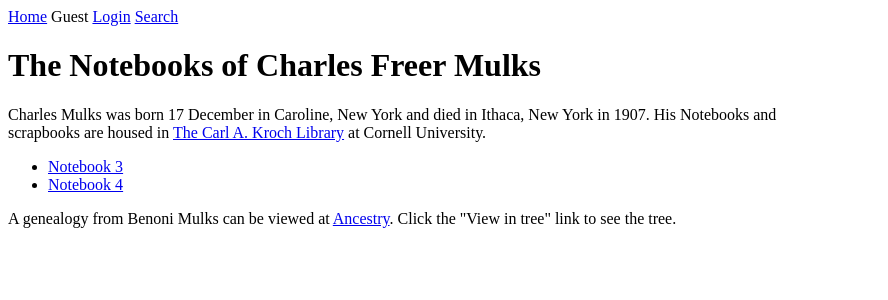
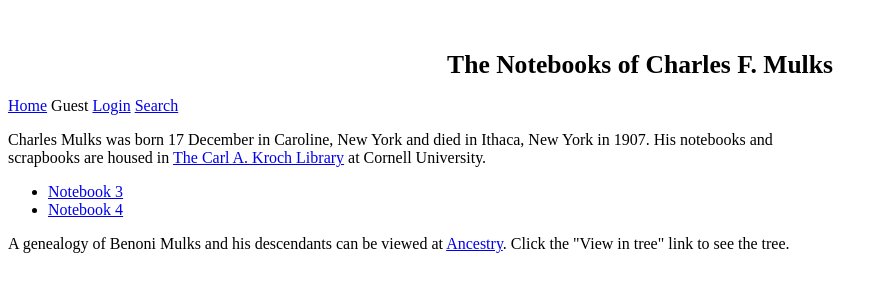
Before and after one commit to tslarkin/CFMulks, a Django app: page / in a window 1280 px wide. Shown: the top 300 px of the page, without its empty margins (0-888 px from the left). Run offline with Django 4.2, Linux system fonts and the light colour scheme; data comes from the database, SQL or seed files in the repository.

Commit message:
Installed Cormorant Garamond as standard font. Redesigned the navigation bar. Made

```diff
--- a/CFMulks/templates/Notebooks/base.html
+++ b/CFMulks/templates/Notebooks/base.html
@@ -11,6 +11,7 @@
 </head>
     {% block header %}
     <header>
+    <h1 style="margin-top: 50px; font-size: 1.6rem; text-align:center; width:100%;">The Notebooks of Charles F. Mulks</h1>
     <nav>
     {% block nav %}
         {% if not request.path == '/home/' %}<a style="order: 0" href="/">Home</a>{% endif %}
@@ -18,9 +19,7 @@
             <a style="order: 1" href='/admin'>Admin</a>
             <form id="logout-form" style="order: 2" method="post" action="{% url 'logout' %}">
                 {% csrf_token %}
-                <button type="submit"
-                    style="color: white; background: none; border: none; cursor: pointer;
-                        text-decoration: none; font-family: inherit">
+                <button id="logout-button" type="submit">
                     Logout
                 </button>
             </form>
--- a/CFMulks/templates/Notebooks/block.html
+++ b/CFMulks/templates/Notebooks/block.html
@@ -4,8 +4,6 @@
 
 {% block content %}
 
-<div style="box-sizing: border-box; padding-right: 20px; display:flex; flex-wrap: row nowrap; width:100%; justify-content: space-between">
-    <h1>The Notebooks of Charles Mulks</h1> 󠄚<div>[{{ block_obj.number }}]</div></div>
 
 {% for page in  block_obj %}
 {% include "partials/showpage.html" %}
--- a/CFMulks/templates/Notebooks/home.html
+++ b/CFMulks/templates/Notebooks/home.html
@@ -3,8 +3,7 @@
 {{block.super}}
 {% endblock nav %}
 {% block content %}
-<h1>The Notebooks of Charles Freer Mulks</h1>
-<p style="width: 800px">Charles Mulks was born 17 December in Caroline, New York and died in Ithaca, New York in 1907. His Notebooks
+<p style="width: 800px">Charles Mulks was born 17 December in Caroline, New York and died in Ithaca, New York in 1907. His notebooks
     and scrapbooks are housed in <a href="https://rare.library.cornell.edu/the-carl-a-kroch-library/">The Carl A. Kroch  Library</a> at Cornell University.
 </p>
 <ul>
@@ -12,6 +11,6 @@
     <li><a href="/block/{{nb.id}}/?block=1">Notebook {{nb.name}}<a></li>
     {% endfor %}
 </ul>
-<p>A genealogy from Benoni Mulks can be viewed at <a href="https://www.ancestry.com/family-tree/person/tree/175043815/person/272539706575/facts" target="_blank">Ancestry</a>.
+<p>A genealogy of Benoni Mulks and his descendants can be viewed at <a href="https://www.ancestry.com/family-tree/person/tree/175043815/person/272539706575/facts" target="_blank">Ancestry</a>.
      Click the "View in tree" link to see the tree.</p>
 {% endblock content %}
--- a/CFMulks/templates/Notebooks/page.html
+++ b/CFMulks/templates/Notebooks/page.html
@@ -1,7 +1,7 @@
 {% extends "Notebooks/base.html" %}
 
 {% block content %}
-<div style="display:flex; flex:row nowrap; justify-content:center">
+<div style="display:flex; flex:row nowrap; justify-content:center; align-items: baseline">
 {% if block_obj.has_previous %}
     <a class="set-navigator" href="/show_page_set/P{{block_obj.previous_page_number}}/{{page_set_ids}}">
         ☜
```
Also changed, not shown: 5 other files.
